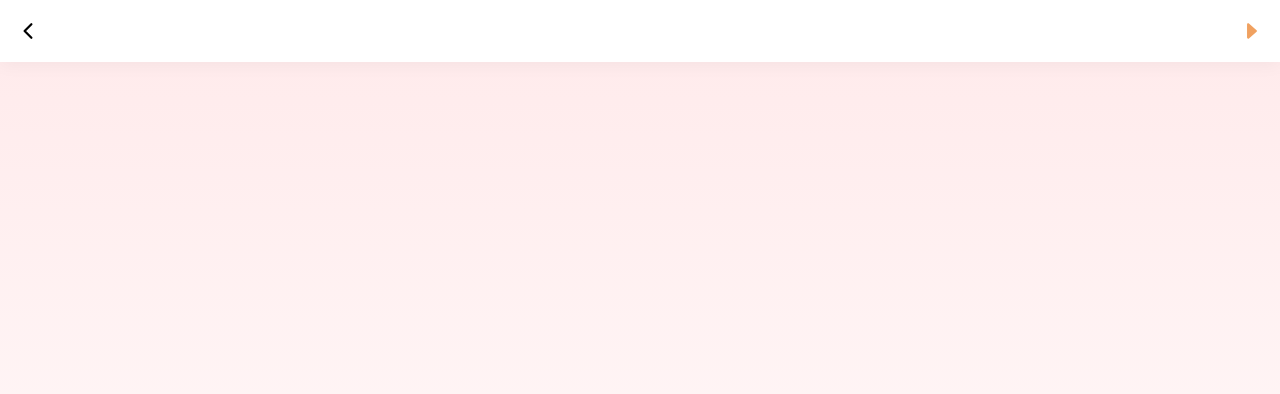
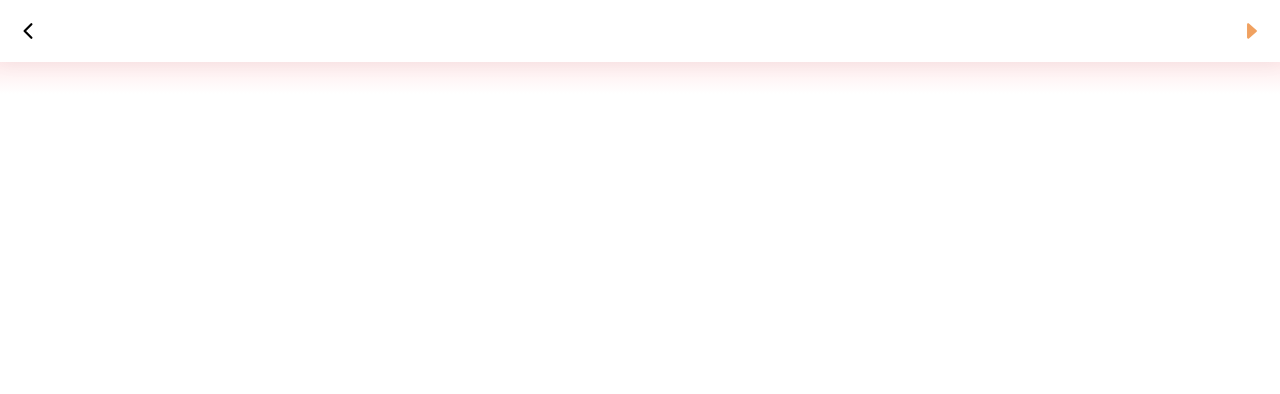
Before and after one commit to ryxxn/HealPo, a React (Vite) app: page /setting in a window 1280 px wide. Shown: the top 394 px of the page. Built offline with nearby package versions, Linux system fonts and the light colour scheme.

Commit message:
height 조정

```diff
--- a/src/components/Container/style.scss
+++ b/src/components/Container/style.scss
@@ -1,6 +1,5 @@
 .container {
   width:100%;
-  height: calc(100% - 62px);
   padding: 16px;
   position: absolute;
   left: 0;
```
